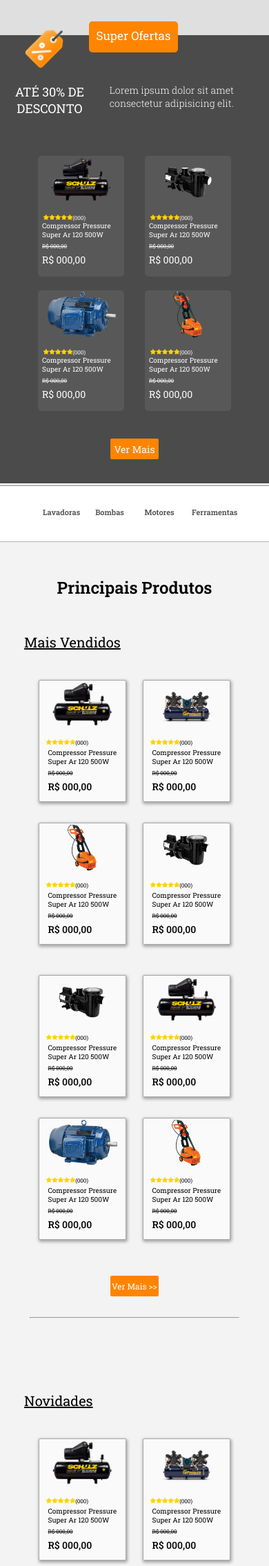
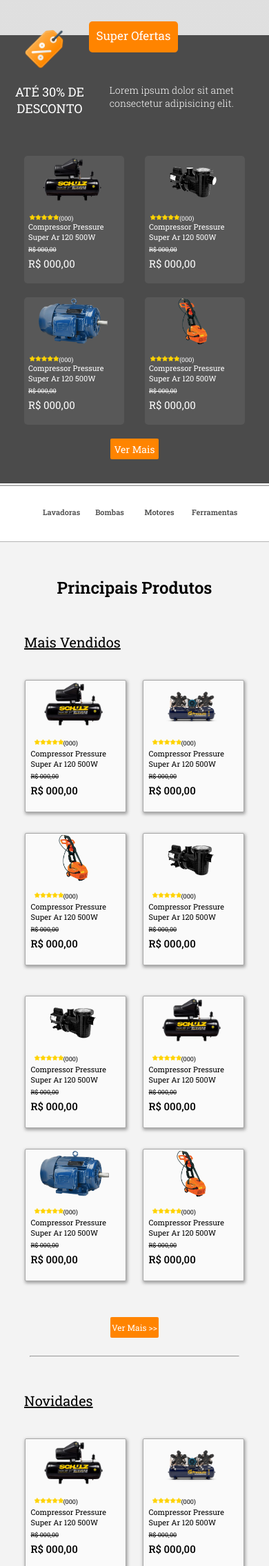
Before and after one commit to kauakksb/interface-kage, a Flask app: page / in a window 390 px wide. Shown: the part 449-2720 px from the top of the page at 69% size. Run offline with Flask 2, Linux system fonts and the light colour scheme.

Commit message:
Mudança

```diff
--- a/static/css/style.css
+++ b/static/css/style.css
@@ -80,7 +80,7 @@
         margin: 0;
         margin-top: 40px;
         margin-left: 2px;
-        font-size: 14px;
+        font-size: 13px;
         font-family: 'Roboto Slab', serif;
     }
 
@@ -2251,30 +2251,22 @@
     }
 
     #prop > #rest > #ofer > ul > .gp > li{
-        height: 175px;
-        width: 125px;
+        height: 185px;
+        width: 145px;
         background-color: rgb(88, 88, 88);
         margin: 10px 15px;
         border-radius: 5px;
         list-style-type: none;
     }
 
-    #prop > #rest > #ofer > ul > .gp > li:hover{
-        height: 175px;
-        width: 125px;
-        background-color: rgb(99, 98, 98);
-        margin: 10px 20px;
-        border-radius: 5px;
-        list-style-type: none;
-    }
 
     #prop > #rest > #ofer > ul > .gp > li > a{
         display: flex;
         flex-direction: column;
         color: white;
         text-decoration: none;
-        height: 175px;
-        width: 125px;
+        height: 185px;
+        width: 140px;
         align-items: center;
     }
 
@@ -2298,32 +2290,23 @@
 
     #prop > #rest > #ofer > ul > .gp > li > a > #div-aval > #num-aval{
         font-family: 'Roboto Slab', serif;
-        font-size: 8px;
+        font-size: 9px;
         margin: 0;
     }
 
     #prop > #rest > #ofer > ul > .gp > li > a > #nome{
         margin: 0px;
         font-family: 'Roboto Slab', serif;
-        font-size: 10px;
+        font-size: 11px;
         width: 100%;
         margin-top: 5px;
         margin-left: 12px;
     }
-    #prop > #rest > #ofer > ul > .gp > li > a > #nome:hover{
-        margin: 0px;
-        font-family: 'Roboto Slab', serif;
-        font-size: 10px;
-        width: 100%;
-        margin-top: 5px;
-        text-decoration: underline;
-        margin-left: 12px;
-    }
 
     #prop > #rest > #ofer > ul > .gp > li > a > #pre-ori{
         margin: 0px;
         font-family: 'Roboto Slab', serif;
-        font-size: 8px;
+        font-size: 9px;
         width: 100%;
         margin-top: 5px;
         text-decoration: line-through;
@@ -2333,7 +2316,7 @@
     #prop > #rest > #ofer > ul > .gp > li > a > #pre{
         margin: 0px;
         font-family: 'Roboto Slab', serif;
-        font-size: 14px;
+        font-size: 15px;
         width: 100%;
         margin-top: 5px;
         margin-left: 12px;
@@ -2436,8 +2419,8 @@
     }
 
     #prod > #prods > .gp-prod > .list_prod > .prod-gp > li{
-        height: 175px;
-        width: 125px;
+        height: 190px;
+        width: 145px;
         background-color: rgb(250, 250, 250);
         margin: 0px 12px;
         border-radius: 2px;
@@ -2447,17 +2430,6 @@
         transition: 300ms;
     }
 
-    #prod > #prods > .gp-prod > .list_prod > .prod-gp > li:hover{
-        height: 175px;
-        width: 125px;
-        margin: 0px 12px;
-        background-color: rgb(250, 250, 250);
-        border-radius: 2px;
-        border: 1px solid rgb(167, 167, 167);
-        list-style-type: none;
-        box-shadow: 1px 3px 5px 3px #a5a5a5;
-
-    }
 
     #last{
         display: none;
@@ -2468,8 +2440,8 @@
         flex-direction: column;
         color: rgb(0, 0, 0);
         text-decoration: none;
-        height: 175px;
-        width: 125px;
+        height: 190px;
+        width: 140px;
         align-items: center;
     }
 
@@ -2479,7 +2451,7 @@
 
     #prod > #prods > .gp-prod > .list_prod > .prod-gp > li > a > #div-aval{
         height: 8px;
-        width: 125px;
+        width: 135px;
         display: flex;
         flex-direction: row;
         margin-top: 15px;
@@ -2492,32 +2464,23 @@
 
     #prod > #prods > .gp-prod > .list_prod > .prod-gp > li > a > #div-aval > #num-aval{
         font-family: 'Roboto Slab', serif;
-        font-size: 8px;
+        font-size: 9px;
         margin: 0;
     }
 
     #prod > #prods > .gp-prod > .list_prod > .prod-gp > li > a > #nome{
         margin: 0px;
         font-family: 'Roboto Slab', serif;
-        font-size: 10px;
-        width: 100px;
+        font-size: 11px;
+        width: 125px;
         margin-top: 5px;
     }
 
-    #prod > #prods > .gp-prod > .list_prod > .prod-gp > li > a > #nome:hover{
-        margin: 0px;
-        font-family: 'Roboto Slab', serif;
-        font-size: 10px;
-        font-weight: 600;
-        width: 175px;
-        text-decoration: underline;
-    }
-
     #prod > #prods > .gp-prod > .list_prod > .prod-gp > li > a > #pre-ori{
         margin: 0px;
         font-family: 'Roboto Slab', serif;
-        font-size: 8px;
-        width: 100px;
+        font-size: 9px;
+        width: 125px;
         margin-top: 5px;
         text-decoration: line-through;
     }
@@ -2525,9 +2488,9 @@
     #prod > #prods > .gp-prod > .list_prod > .prod-gp > li > a > #pre{
         margin: 0px;
         font-family: 'Roboto Slab', serif;
-        font-size: 14px;
+        font-size: 15px;
         font-weight: 500;
-        width: 100px;
+        width: 125px;
         margin-top: 5px;
     }
 
```
